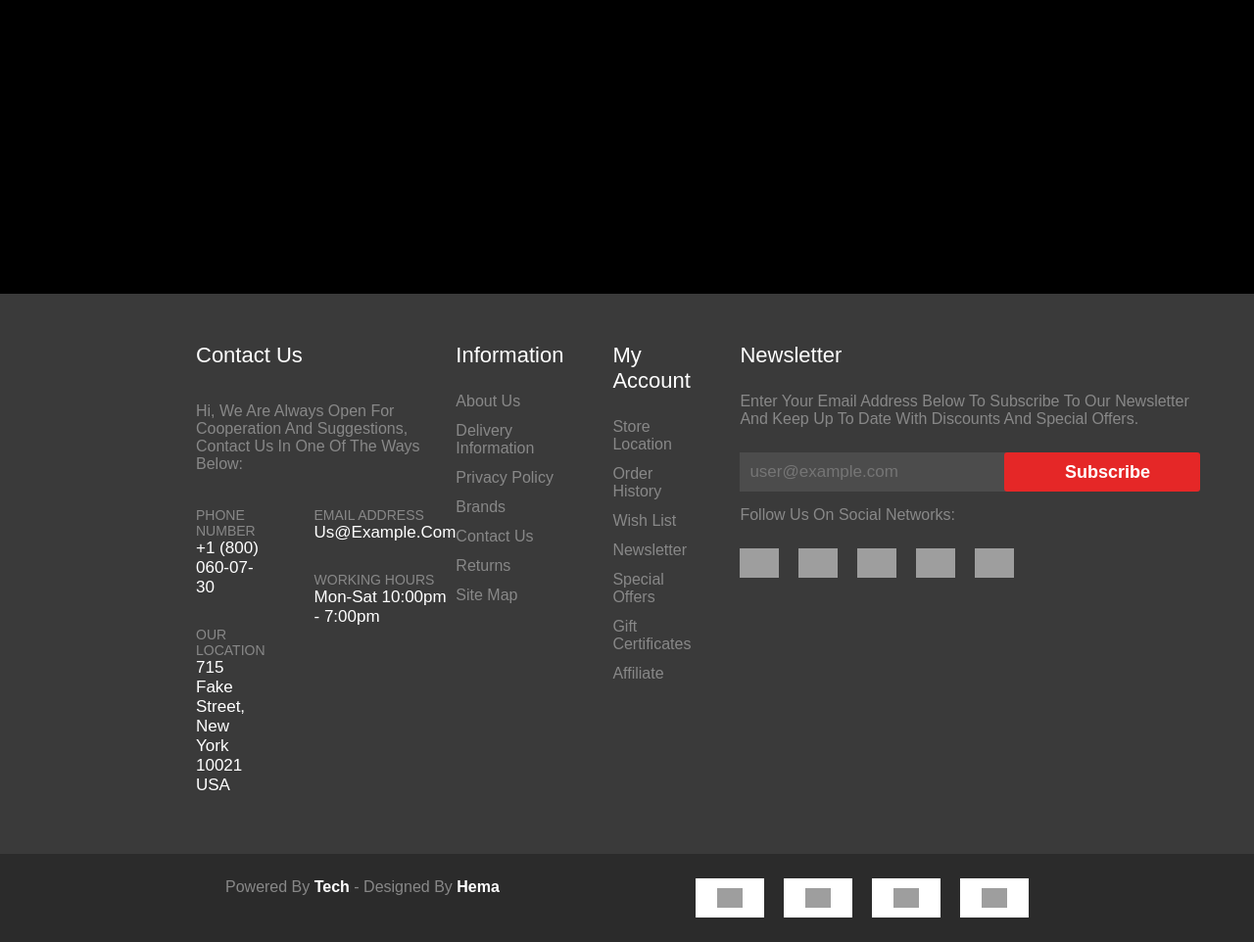
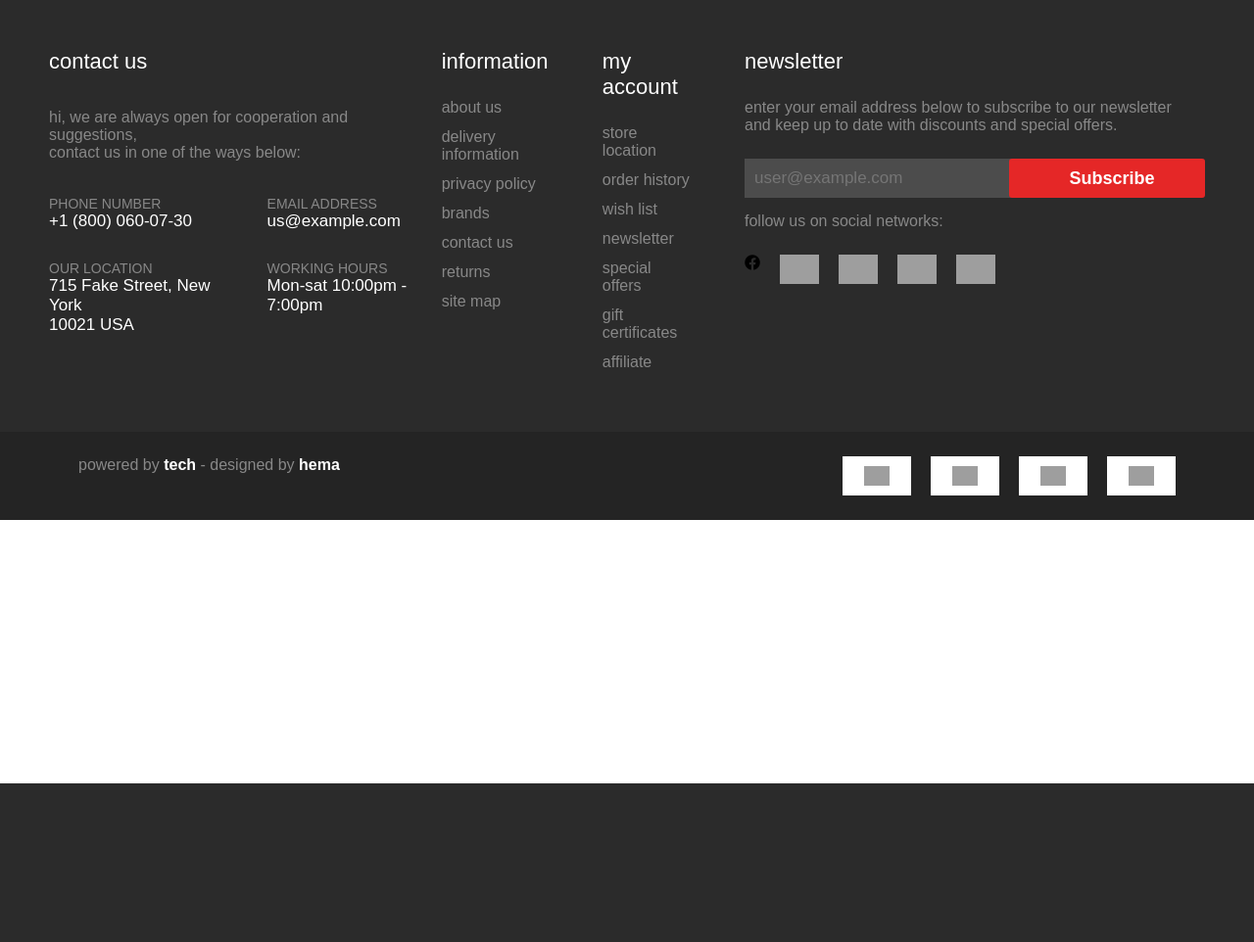
Before and after one commit to devAhmedMustafa/Al-Joda-Store, a Django app: template templates/products/footer.html in a window 1280 px wide. Shown: the whole page at 98% size. After the commit the page ends 800 px from the top, so only its background shows below. Run offline with Django 4.2, Linux system fonts and the light colour scheme; the template is opened without the code that fills it, so the values that code supplies are empty; parts of the project's set-up code (start-up, migrations or seed data) failed here and were passed over; grey boxes are pictures that could not be loaded.

Commit message:
My work in front-end

```diff
--- a/static/styles/footer.css
+++ b/static/styles/footer.css
@@ -6,71 +6,68 @@
 
 body {
   font-family: "Outfit", sans-serif;
-  text-transform: capitalize;
-  background-color: rgb(0, 0, 0);
 }
 
 footer {
-  background-color: rgb(58, 58, 58);
-  margin-top: 300px;
+  background-color: rgb(43, 43, 43);
 }
-.container {
-  margin-left: 150px;
-  margin-right: 150px;
+.foot_container {
+  display: flex;
+  justify-content: center;
 }
-.container .content {
+.foot_container .foot_content {
   display: flex;
   padding: 50px;
   justify-content: space-between;
 }
-.container .content .col {
+.foot_container .foot_content .col {
   display: flex;
   flex-direction: column;
 }
-.container .content p:first-child:not(.flex p:first-child) {
+.foot_container .foot_content p:first-child:not(.flex p:first-child) {
   color: white;
   font-size: 22px;
 }
-.container .content p:not(.col, .column p:first-child) {
+.foot_container .foot_content p:not(.col, .column p:first-child) {
   color: rgb(136, 136, 136);
   margin-bottom: 10px;
 }
-.container .content .col:first-child {
+.foot_container .foot_content .col:first-child {
   gap: 25px;
 }
-.container .content .col:first-child .flex {
+.foot_container .foot_content .col:first-child .flex {
   display: flex;
   gap: 50px;
 }
-.container .content .col:first-child .flex .col-info {
+.foot_container .foot_content .col:first-child .flex .col-info {
   display: flex;
   flex-direction: column;
   gap: 20px;
 }
-.container .content .col:first-child .flex .col-info p {
+.foot_container .foot_content .col:first-child .flex .col-info p {
   font-size: 14px;
 }
-.container .content .col:first-child .flex .col-info span {
+.foot_container .foot_content .col:first-child .flex .col-info span {
   color: white;
   font-size: 17px;
 }
-.container .content .col .column:first-child {
+.foot_container .foot_content .col .column:first-child {
   margin-right: 50px;
 }
 
-.container .content .col .column p:first-child {
+.foot_container .foot_content .col .column p:first-child {
   margin-bottom: 25px;
 }
-.container .content .col .column p:not(p:first-child) {
+.foot_container .foot_content .col .column p:not(p:first-child) {
   margin-bottom: 12px;
 }
-.container .content .col:last-child {
+.foot_container .foot_content .col:last-child {
   gap: 15px;
 }
-.container .content .col:last-child .email {
+.foot_container .foot_content .col:last-child .email {
   display: flex;
 }
-.container .content .col:last-child .email input {
+.foot_container .foot_content .col:last-child .email input {
   width: 300px;
   height: 40px;
   font-size: 17px;
@@ -80,7 +77,7 @@ footer {
   border: 0;
   outline: 0;
 }
-.container .content .col:last-child .email button {
+.foot_container .foot_content .col:last-child .email button {
   width: 200px;
   height: 40px;
   color: white;
@@ -97,33 +94,33 @@ footer {
   align-items: center;
   border-radius: 3px;
 }
-.container .content .col:last-child .social {
+.foot_container .foot_content .col:last-child .social {
   display: flex;
   gap: 20px;
 }
-.container .content .col:last-child .social img {
+.foot_container .foot_content .col:last-child .social img {
   width: 40px;
 }
 .content-foot {
-  background-color: rgb(43, 43, 43);
+  background-color: rgb(36, 36, 36);
 }
 .content-foot .foot-text {
   padding: 25px 80px;
   display: flex;
   justify-content: space-between;
 }
-.content-foot .container p {
+.content-foot .container-foot p {
   color: rgb(136, 136, 136);
 }
-.content-foot .container p span {
+.content-foot .container-foot p span {
   color: white;
   font-weight: bold;
 }
-.content-foot .container .pay {
+.content-foot .container-foot .pay {
   display: flex;
   gap: 20px;
 }
-.content-foot .container .pay img {
+.content-foot .container-foot .pay img {
   width: 70px;
   height: 40px;
   object-fit: contain;
--- a/templates/products/footer.html
+++ b/templates/products/footer.html
@@ -1,17 +1,10 @@
-<!DOCTYPE html>
-<html lang="en">
-  <head>
-    <meta charset="UTF-8" />
-    <meta http-equiv="X-UA-Compatible" content="IE=edge" />
-    <meta name="viewport" content="width=device-width, initial-scale=1.0" />
+<link rel="stylesheet" href="../../static/styles/all.min.css" />
 <link rel="stylesheet" href="../../static/styles/footer.css" />
-    <title>Document</title>
-  </head>
-  <body>
+
 <footer>
-      <div class="container">
-        <div class="content">
-          ⁡⁢⁣⁣ ⁡
+  <div class="foot_container">
+    <div class="foot_content">
+      ⁡⁢⁣⁡
       <div class="col">
         <p>contact us</p>
         <p>
@@ -83,7 +76,7 @@
         </div>
         <p>follow us on social networks:</p>
         <div class="social">
-              <img src="https://i.postimg.cc/44pPB9wk/facebook.png" alt="" />
+          <i class="fa-brands fa-facebook"></i>
           <img src="https://i.postimg.cc/L8Q3nB4f/twitter.png" alt="" />
           <img src="https://i.postimg.cc/TYG9S3Hy/instagram.png" alt="" />
           <img src="https://i.postimg.cc/kGCxkTwr/youtube.png" alt="" />
@@ -94,7 +87,7 @@
     </div>
   </div>
   <div class="content-foot">
-        <div class="container">
+    <div class="container-foot">
       <div class="foot-text">
         <p>powered by <span>tech</span> - designed by <span>hema</span></p>
         <div class="pay">
@@ -119,5 +112,3 @@
     </div>
   </div>
 </footer>
-  </body>
-</html>
```
Lines whose indentation alone changed are shown as unchanged.
